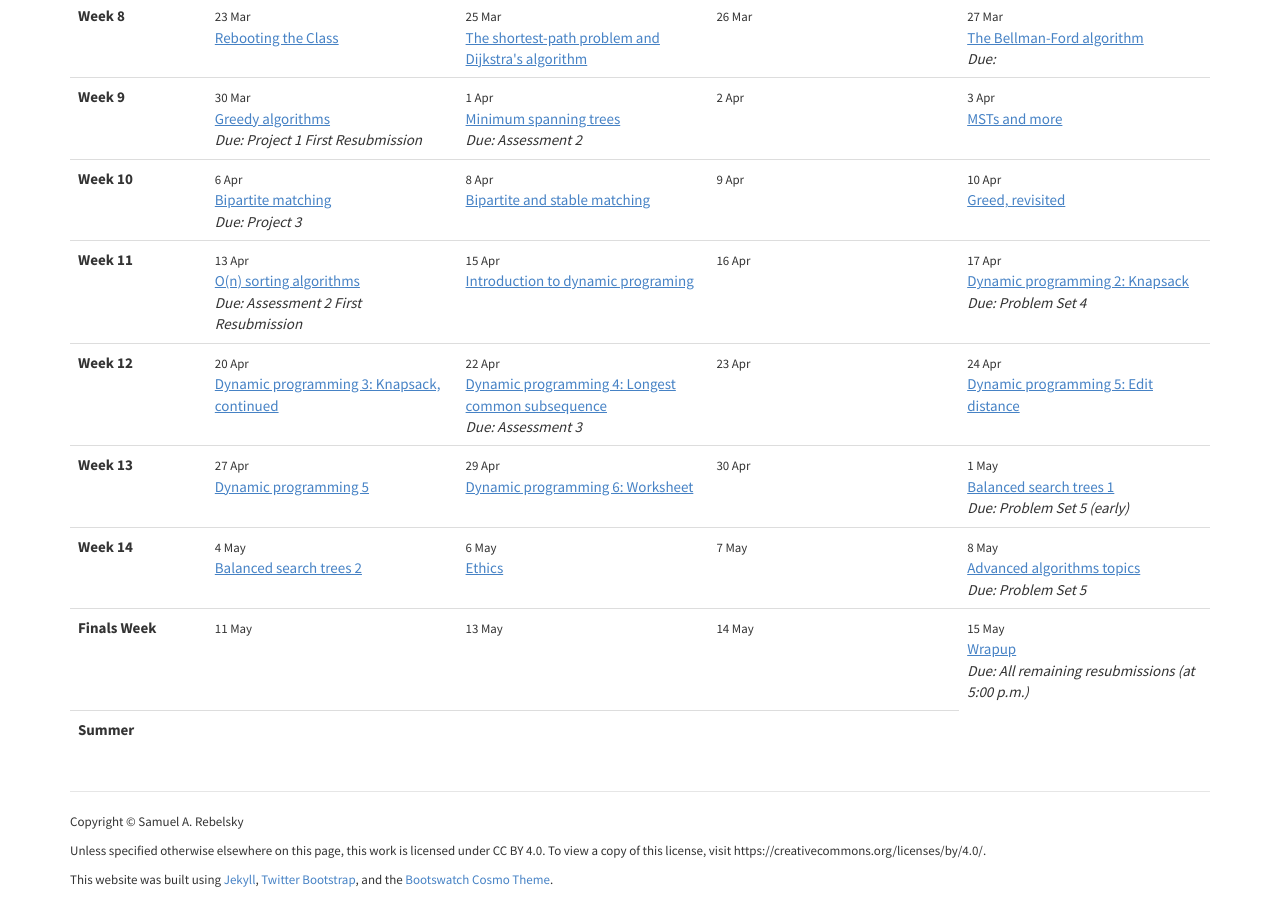
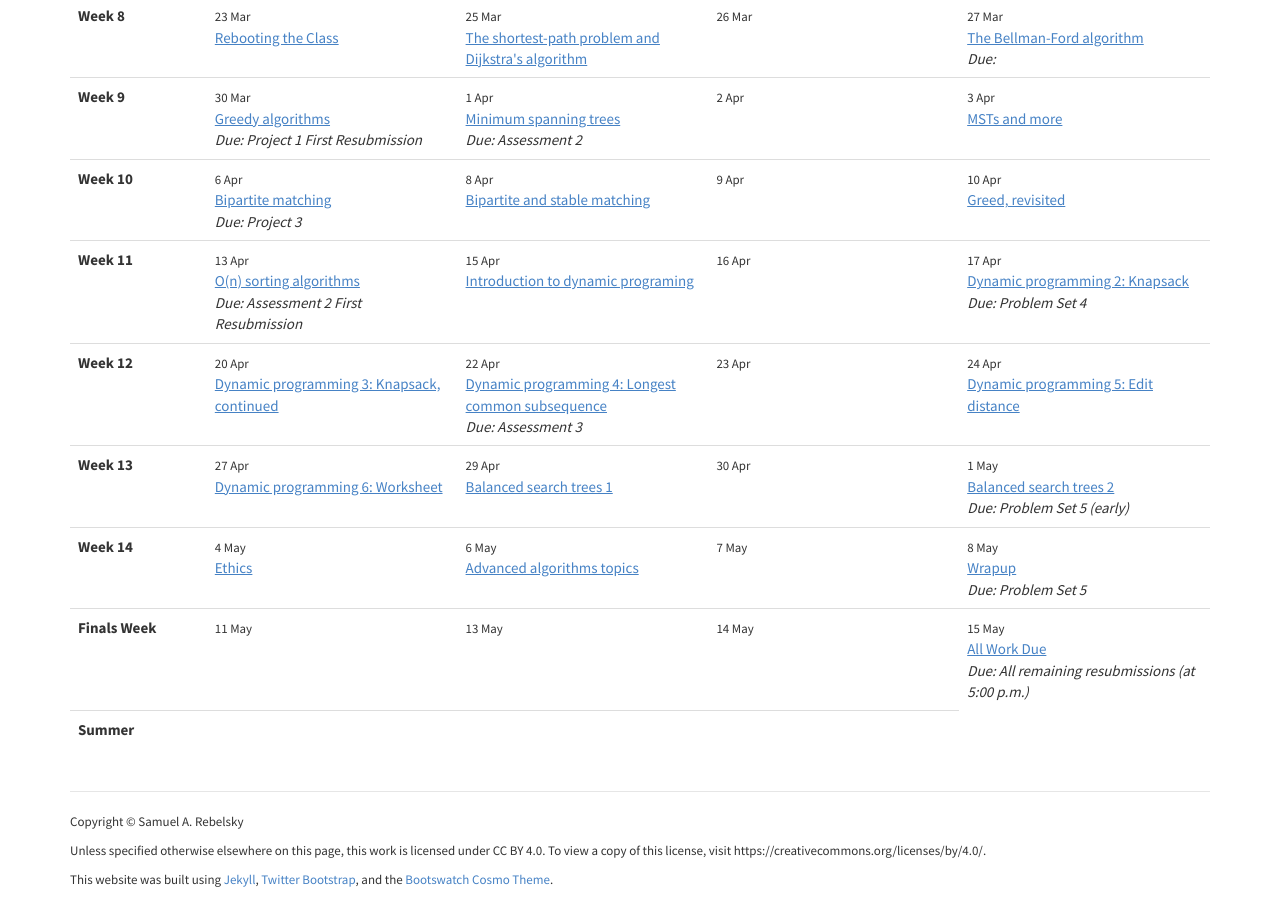
Before and after one commit to rebelsky/csc301-2026sp, a Jekyll site: the page built from pages/overview.html, in a window 1280 px wide and 900 px high, scrolled down 658 px. Built offline with Jekyll 4.4.1, drawn with Linux system fonts in a browser that asks for light colours; nearby versions of some CDN libraries; library files that are not in the unit come from our copies; a script that is not in the unit is left out.

Commit message:
Fix bug in list of classes.

```diff
--- a/_data/classes.yml
+++ b/_data/classes.yml
@@ -130,7 +130,6 @@
   notes: ../eboards/eboard34.html
 
 - topic: 'Dynamic programming 5: Edit distance'
-- topic: Dynamic programming 5
   abbrev: dp-05
   notes: ../eboards/eboard35.html
 
```
